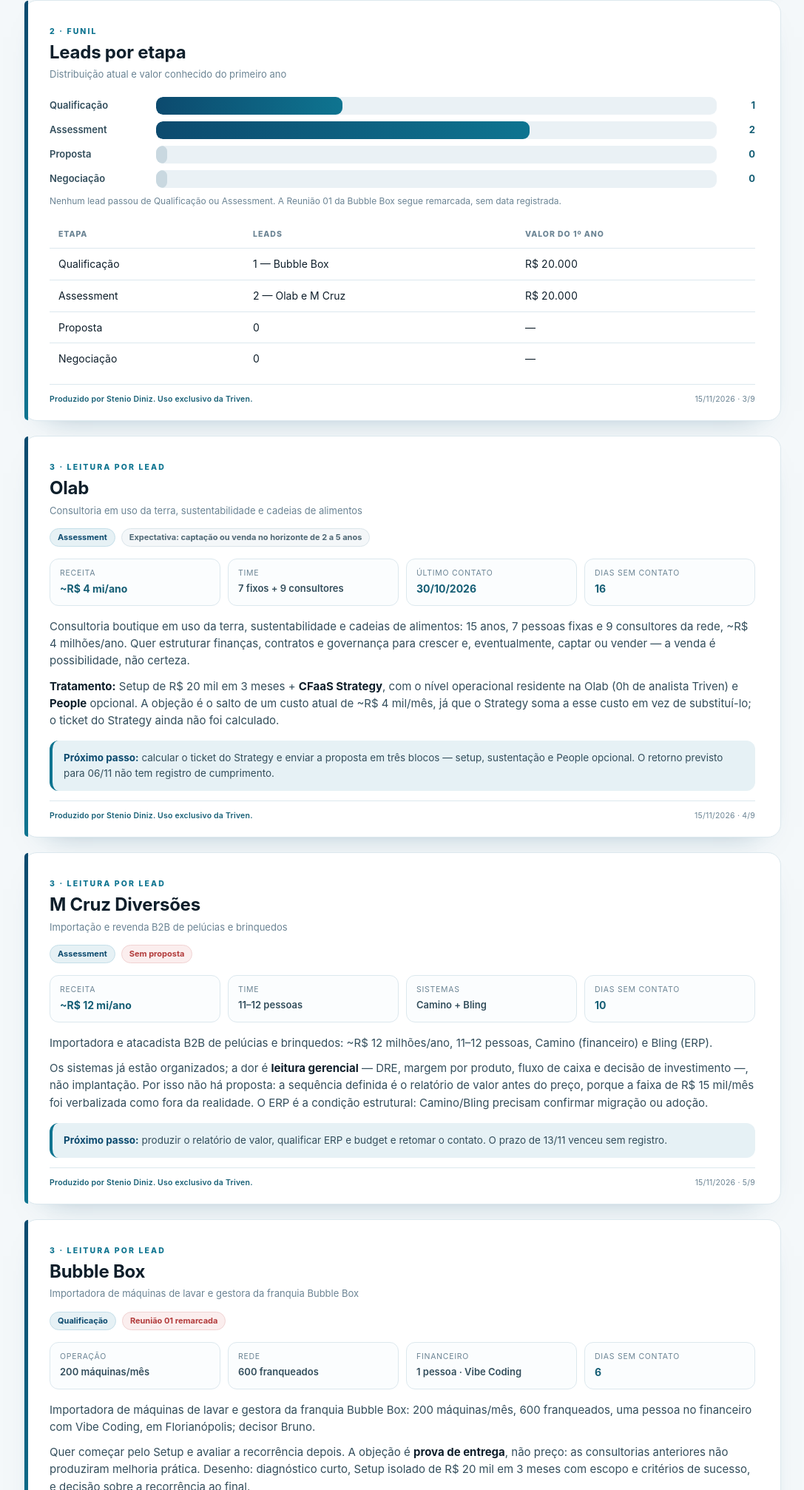
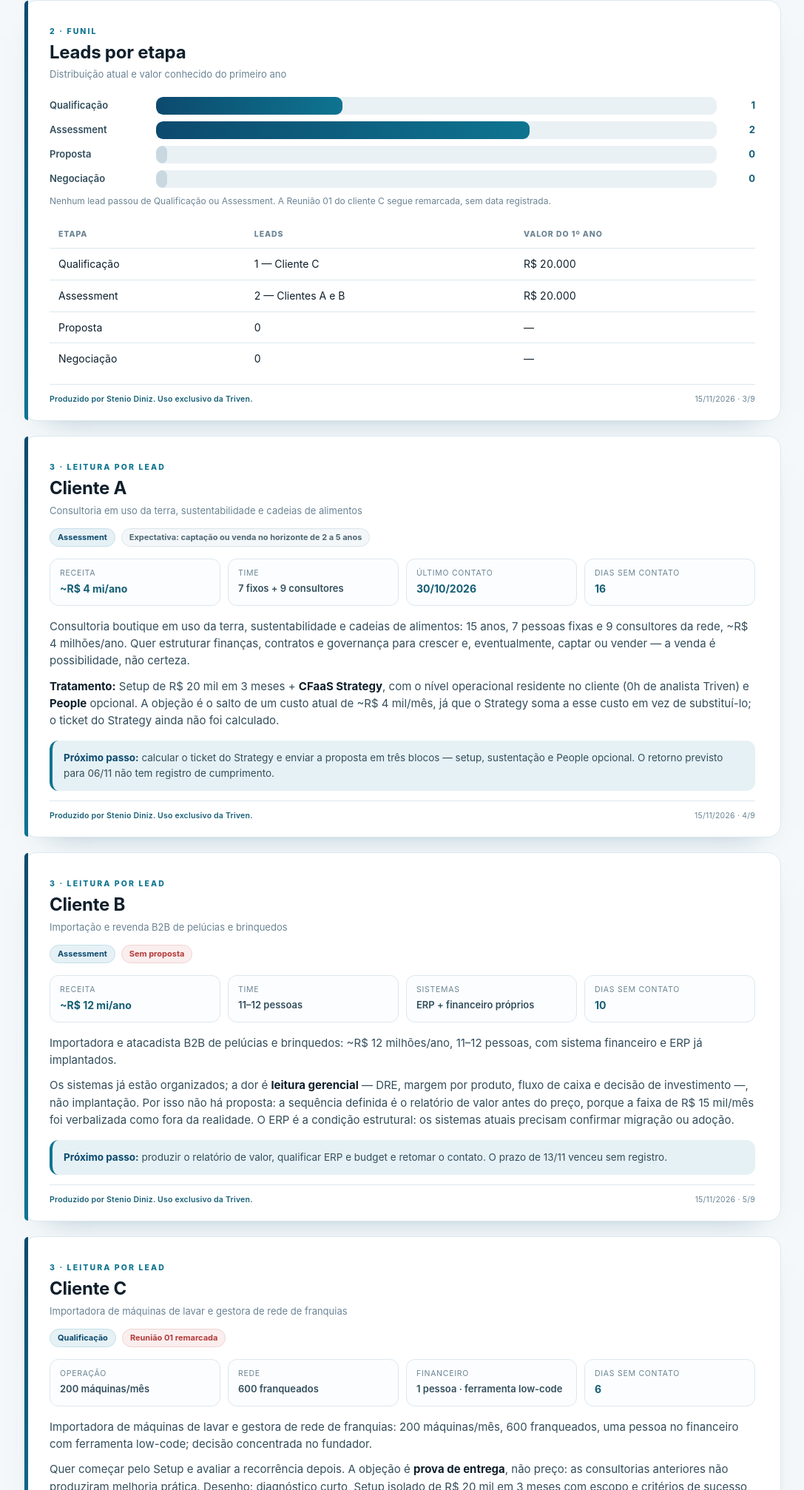
Before and after one commit to Steniodiniz/Triven, a plain HTML site: page index.html in a window 1280 px wide. Shown: the part 786-2800 px from the top of the page at 74% size, without its empty margins (96-1183 px from the left). Drawn offline with Linux system fonts and the light colour scheme.

Commit message:
Versão pública sem identificação de clientes
Clientes, contatos e sistemas substituídos por rótulos neutros.

Co-authored-by: OpenBot <335604065+openbotgit[bot]@users.noreply.github.com>

```diff
--- a/index.html
+++ b/index.html
@@ -165,6 +165,7 @@
       <span class="chip hi">Situação em 15/11/2026</span>
       <span class="chip">3 leads · 0 propostas</span>
       <span class="chip">Dados até 09/11/2026</span>
+      <span class="chip">Sem identificação de clientes</span>
     </div>
     <p class="slide-foot">
       <span class="sig">Produzido por Stenio Diniz. Uso exclusivo da Triven.</span>
@@ -222,7 +223,7 @@
       <div class="frow"><span class="fl">Assessment</span><span class="track"><span class="fill" style="display:block;width:66.6%"></span></span><span class="fv">2</span></div>
       <div class="frow"><span class="fl">Proposta</span><span class="track"><span class="fill zero" style="display:block;width:2%"></span></span><span class="fv">0</span></div>
       <div class="frow"><span class="fl">Negociação</span><span class="track"><span class="fill zero" style="display:block;width:2%"></span></span><span class="fv">0</span></div>
-      <p class="fnote">Nenhum lead passou de Qualificação ou Assessment. A Reunião 01 da Bubble Box segue remarcada, sem data registrada.</p>
+      <p class="fnote">Nenhum lead passou de Qualificação ou Assessment. A Reunião 01 do cliente C segue remarcada, sem data registrada.</p>
     </div>
 
     <table>
@@ -230,8 +231,8 @@
         <tr><th>Etapa</th><th>Leads</th><th>Valor do 1º ano</th></tr>
       </thead>
       <tbody>
-        <tr><td>Qualificação</td><td>1 — Bubble Box</td><td class="num">R$ 20.000</td></tr>
-        <tr><td>Assessment</td><td>2 — Olab e M Cruz</td><td class="num">R$ 20.000</td></tr>
+        <tr><td>Qualificação</td><td>1 — Cliente C</td><td class="num">R$ 20.000</td></tr>
+        <tr><td>Assessment</td><td>2 — Clientes A e B</td><td class="num">R$ 20.000</td></tr>
         <tr><td>Proposta</td><td>0</td><td class="num">—</td></tr>
         <tr><td>Negociação</td><td>0</td><td class="num">—</td></tr>
       </tbody>
@@ -243,10 +244,10 @@
     </p>
   </section>
 
-  <!-- 4/9 Olab -->
+  <!-- 4/9 Cliente A -->
   <section class="slide">
     <p class="lbl">3 · Leitura por lead</p>
-    <h2>Olab</h2>
+    <h2>Cliente A</h2>
     <p class="sub">Consultoria em uso da terra, sustentabilidade e cadeias de alimentos</p>
 
     <div class="lead-meta">
@@ -263,7 +264,7 @@
 
     <div class="body-text">
       <p>Consultoria boutique em uso da terra, sustentabilidade e cadeias de alimentos: 15 anos, 7 pessoas fixas e 9 consultores da rede, ~R$ 4 milhões/ano. Quer estruturar finanças, contratos e governança para crescer e, eventualmente, captar ou vender — a venda é possibilidade, não certeza.</p>
-      <p><strong>Tratamento:</strong> Setup de R$ 20 mil em 3 meses + <strong>CFaaS Strategy</strong>, com o nível operacional residente na Olab (0h de analista Triven) e <strong>People</strong> opcional. A objeção é o salto de um custo atual de ~R$ 4 mil/mês, já que o Strategy soma a esse custo em vez de substituí-lo; o ticket do Strategy ainda não foi calculado.</p>
+      <p><strong>Tratamento:</strong> Setup de R$ 20 mil em 3 meses + <strong>CFaaS Strategy</strong>, com o nível operacional residente no cliente (0h de analista Triven) e <strong>People</strong> opcional. A objeção é o salto de um custo atual de ~R$ 4 mil/mês, já que o Strategy soma a esse custo em vez de substituí-lo; o ticket do Strategy ainda não foi calculado.</p>
     </div>
 
     <p class="next"><b>Próximo passo:</b> calcular o ticket do Strategy e enviar a proposta em três blocos — setup, sustentação e People opcional. O retorno previsto para 06/11 não tem registro de cumprimento.</p>
@@ -274,10 +275,10 @@
     </p>
   </section>
 
-  <!-- 5/9 M Cruz -->
+  <!-- 5/9 Cliente B -->
   <section class="slide">
     <p class="lbl">3 · Leitura por lead</p>
-    <h2>M Cruz Diversões</h2>
+    <h2>Cliente B</h2>
     <p class="sub">Importação e revenda B2B de pelúcias e brinquedos</p>
 
     <div class="lead-meta">
@@ -288,13 +289,13 @@
     <div class="facts">
       <div class="fact"><p class="k">Receita</p><p class="v">~R$ 12 mi/ano</p></div>
       <div class="fact"><p class="k">Time</p><p class="v sm">11–12 pessoas</p></div>
-      <div class="fact"><p class="k">Sistemas</p><p class="v sm">Camino + Bling</p></div>
+      <div class="fact"><p class="k">Sistemas</p><p class="v sm">ERP + financeiro próprios</p></div>
       <div class="fact"><p class="k">Dias sem contato</p><p class="v">10</p></div>
     </div>
 
     <div class="body-text">
-      <p>Importadora e atacadista B2B de pelúcias e brinquedos: ~R$ 12 milhões/ano, 11–12 pessoas, Camino (financeiro) e Bling (ERP).</p>
-      <p>Os sistemas já estão organizados; a dor é <strong>leitura gerencial</strong> — DRE, margem por produto, fluxo de caixa e decisão de investimento —, não implantação. Por isso não há proposta: a sequência definida é o relatório de valor antes do preço, porque a faixa de R$ 15 mil/mês foi verbalizada como fora da realidade. O ERP é a condição estrutural: Camino/Bling precisam confirmar migração ou adoção.</p>
+      <p>Importadora e atacadista B2B de pelúcias e brinquedos: ~R$ 12 milhões/ano, 11–12 pessoas, com sistema financeiro e ERP já implantados.</p>
+      <p>Os sistemas já estão organizados; a dor é <strong>leitura gerencial</strong> — DRE, margem por produto, fluxo de caixa e decisão de investimento —, não implantação. Por isso não há proposta: a sequência definida é o relatório de valor antes do preço, porque a faixa de R$ 15 mil/mês foi verbalizada como fora da realidade. O ERP é a condição estrutural: os sistemas atuais precisam confirmar migração ou adoção.</p>
     </div>
 
     <p class="next"><b>Próximo passo:</b> produzir o relatório de valor, qualificar ERP e budget e retomar o contato. O prazo de 13/11 venceu sem registro.</p>
@@ -305,11 +306,11 @@
     </p>
   </section>
 
-  <!-- 6/9 Bubble Box -->
+  <!-- 6/9 Cliente C -->
   <section class="slide">
     <p class="lbl">3 · Leitura por lead</p>
-    <h2>Bubble Box</h2>
-    <p class="sub">Importadora de máquinas de lavar e gestora da franquia Bubble Box</p>
+    <h2>Cliente C</h2>
+    <p class="sub">Importadora de máquinas de lavar e gestora de rede de franquias</p>
 
     <div class="lead-meta">
       <span class="tag">Qualificação</span>
@@ -319,12 +320,12 @@
     <div class="facts">
       <div class="fact"><p class="k">Operação</p><p class="v sm">200 máquinas/mês</p></div>
       <div class="fact"><p class="k">Rede</p><p class="v sm">600 franqueados</p></div>
-      <div class="fact"><p class="k">Financeiro</p><p class="v sm">1 pessoa · Vibe Coding</p></div>
+      <div class="fact"><p class="k">Financeiro</p><p class="v sm">1 pessoa · ferramenta low-code</p></div>
       <div class="fact"><p class="k">Dias sem contato</p><p class="v">6</p></div>
     </div>
 
     <div class="body-text">
-      <p>Importadora de máquinas de lavar e gestora da franquia Bubble Box: 200 máquinas/mês, 600 franqueados, uma pessoa no financeiro com Vibe Coding, em Florianópolis; decisor Bruno.</p>
+      <p>Importadora de máquinas de lavar e gestora de rede de franquias: 200 máquinas/mês, 600 franqueados, uma pessoa no financeiro com ferramenta low-code; decisão concentrada no fundador.</p>
       <p>Quer começar pelo Setup e avaliar a recorrência depois. A objeção é <strong>prova de entrega</strong>, não preço: as consultorias anteriores não produziram melhoria prática. Desenho: diagnóstico curto, Setup isolado de R$ 20 mil em 3 meses com escopo e critérios de sucesso, e decisão sobre a recorrência ao final.</p>
     </div>
 
@@ -344,8 +345,8 @@
 
     <ol class="dec">
       <li><b>Foco de ICP:</b> manter a vertical SaaS como foco e tratar os três leads como exceções com avaliação estratégica documentada.</li>
-      <li><b>ERP como condição de avanço:</b> a Olab aceitou Omie/Conta Azul; M Cruz e Bubble Box precisam confirmar migração ou adoção.</li>
-      <li><b>Formato do Setup:</b> Olab na forma combinada (Setup + Strategy + People opcional); Bubble Box isolado; M Cruz sem proposta até o relatório de valor.</li>
+      <li><b>ERP como condição de avanço:</b> o cliente A aceitou migrar para ERP em nuvem; os clientes B e C precisam confirmar migração ou adoção.</li>
+      <li><b>Formato do Setup:</b> o cliente A na forma combinada (Setup + Strategy + People opcional); o cliente C isolado; o cliente B sem proposta até o relatório de valor.</li>
       <li><b>Entregáveis do Setup:</b> definir o catálogo antes de enviar proposta.</li>
     </ol>
 
@@ -362,7 +363,7 @@
 
     <div class="body-text">
       <p>O Setup está precificado em R$ 20.000,00 para 3 meses, mas <strong>ainda não existe catálogo consolidado de entregáveis</strong>. O escopo está disperso entre o mapeamento dos processos financeiros e o material de onboarding da própria consultoria — que é insumo do time, não entregável ao cliente.</p>
-      <p>Impacto nos três leads: a Olab está esperando a proposta; a Bubble Box compra por prova de entrega; a M Cruz precisa enxergar valor antes do preço. Sem o catálogo, o risco é vender R$ 20 mil com escopo aberto e reforçar a comparação por preço.</p>
+      <p>Impacto nos três leads: o cliente A está esperando a proposta; o cliente C compra por prova de entrega; o cliente B precisa enxergar valor antes do preço. Sem o catálogo, o risco é vender R$ 20 mil com escopo aberto e reforçar a comparação por preço.</p>
     </div>
 
     <p class="slide-foot">
@@ -379,12 +380,12 @@
 
     <ul class="steps">
       <li><b>Entregáveis do Setup:</b> definir por fase — diagnóstico, desenho, implantação e estabilização —, com critérios de aceite e prova de entrega.</li>
-      <li><b>Olab:</b> calcular o ticket do Strategy e montar a proposta em três blocos (setup, sustentação e People opcional); responder a James e Fausto.</li>
-      <li><b>M Cruz:</b> produzir o relatório de valor, qualificar ERP e budget e retomar o contato.</li>
-      <li><b>Bubble Box:</b> realizar a Reunião 01, qualificar faturamento, time e ERP e apresentar o Setup.</li>
+      <li><b>Cliente A:</b> calcular o ticket do Strategy e montar a proposta em três blocos (setup, sustentação e People opcional); responder aos contatos do cliente A.</li>
+      <li><b>Cliente B:</b> produzir o relatório de valor, qualificar ERP e budget e retomar o contato.</li>
+      <li><b>Cliente C:</b> realizar a Reunião 01, qualificar faturamento, time e ERP e apresentar o Setup.</li>
     </ul>
 
-    <p class="closing">Valores ausentes aparecem como <em>sem registro</em>: o relatório não estima previsão ponderada nem projeta fechamento.</p>
+    <p class="closing">Versão para exposição externa, sem identificação de clientes: nomes de empresas, de pessoas e de sistemas foram substituídos por rótulos neutros. Valores ausentes aparecem como <em>sem registro</em>: o relatório não estima previsão ponderada nem projeta fechamento.</p>
 
     <p class="slide-foot">
       <span class="sig">Produzido por Stenio Diniz. Uso exclusivo da Triven.</span>
```
